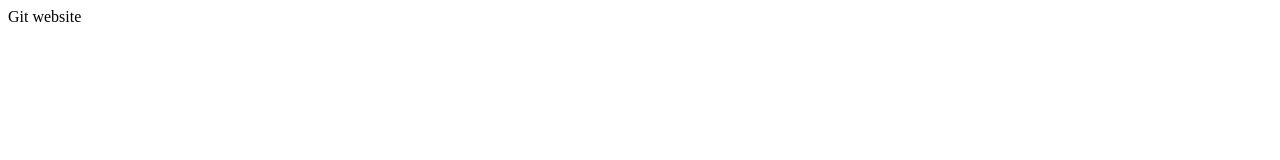
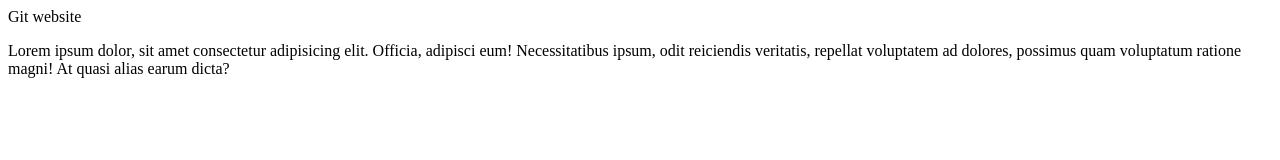
Before and after one commit to shishir086/learn-git, a plain HTML site: page index.html in a window 1280 px wide. Drawn offline with Linux system fonts and the light colour scheme.

Commit message:
added paragraph

```diff
--- a/index.html
+++ b/index.html
@@ -6,6 +6,6 @@
     <title>Document</title>
 </head>Git website</head>
 <body>
-
+    <p>Lorem ipsum dolor, sit amet consectetur adipisicing elit. Officia, adipisci eum! Necessitatibus ipsum, odit reiciendis veritatis, repellat voluptatem ad dolores, possimus quam voluptatum ratione magni! At quasi alias earum dicta?</p>
 </body>
 </html>
```
